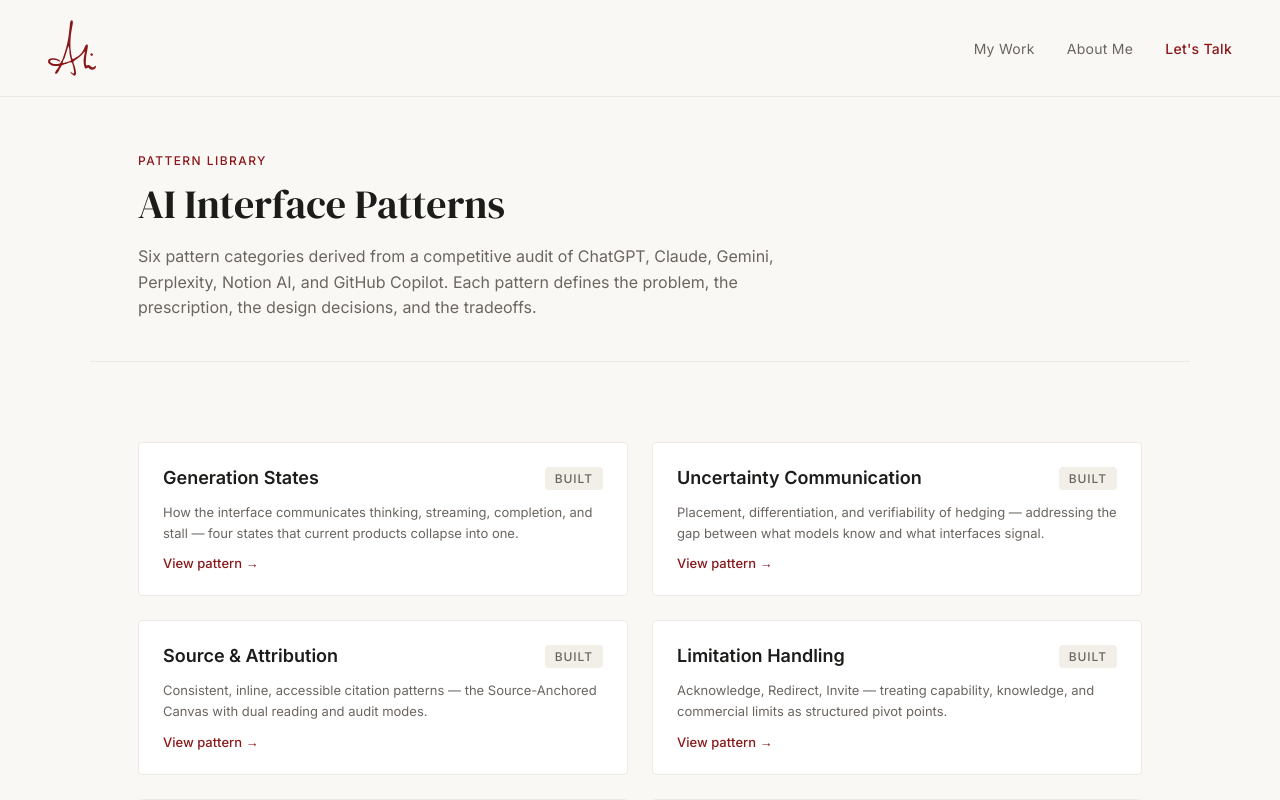
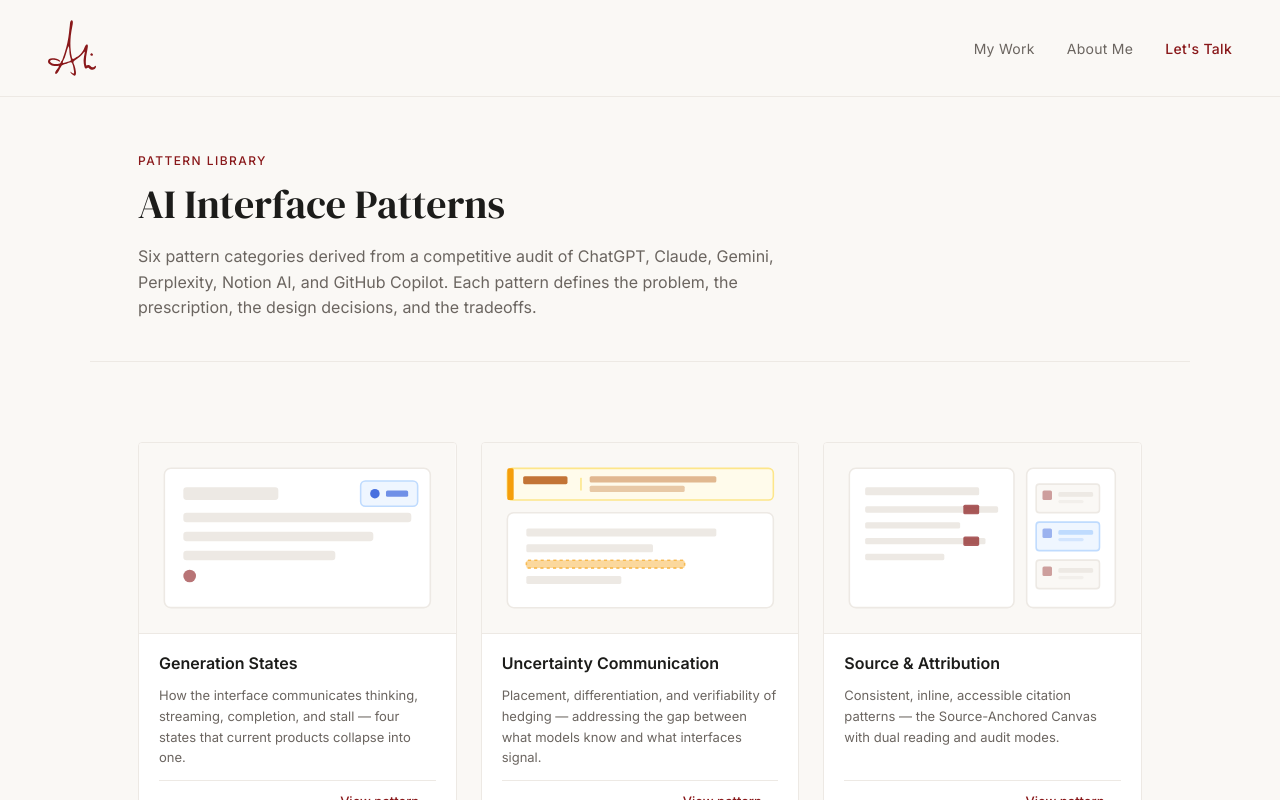
Before and after one commit to alikhandesign/alikhandesign.com, a Next.js app: page /patterns in a window 1280 px wide. Shown: the top 800 px of the page. Built offline with nearby package versions, Linux system fonts and the light colour scheme.

Commit message:
feat(patterns): build patterns

```diff
--- a/app/patterns/page.tsx
+++ b/app/patterns/page.tsx
@@ -5,44 +5,139 @@ const patterns = [
     slug: 'generation-states',
     title: 'Generation States',
     desc: 'How the interface communicates thinking, streaming, completion, and stall — four states that current products collapse into one.',
-    status: 'Built',
+    svg: `<svg viewBox="0 0 200 120" fill="none" xmlns="http://www.w3.org/2000/svg">
+      <rect width="200" height="120" fill="#FAF8F5"/>
+      <rect x="16" y="16" width="168" height="88" rx="4" fill="white" stroke="#EDE9E4"/>
+      <rect x="28" y="28" width="60" height="8" rx="2" fill="#EDE9E4"/>
+      <rect x="28" y="44" width="144" height="6" rx="2" fill="#EDE9E4"/>
+      <rect x="28" y="56" width="120" height="6" rx="2" fill="#EDE9E4"/>
+      <rect x="28" y="68" width="96" height="6" rx="2" fill="#EDE9E4"/>
+      <rect x="28" y="80" width="8" height="8" rx="4" fill="#89181A" opacity="0.6">
+        <animate attributeName="opacity" values="0.6;0.2;0.6" dur="1.4s" repeatCount="indefinite"/>
+      </rect>
+      <rect x="140" y="24" width="36" height="16" rx="3" fill="#EFF6FF" stroke="#BFDBFE"/>
+      <rect x="146" y="29" width="6" height="6" rx="3" fill="#1D4ED8" opacity="0.8">
+        <animate attributeName="opacity" values="0.8;0.3;0.8" dur="1.4s" repeatCount="indefinite"/>
+      </rect>
+      <rect x="156" y="30" width="14" height="4" rx="1" fill="#1D4ED8" opacity="0.6"/>
+    </svg>`,
   },
   {
     slug: 'uncertainty-communication',
     title: 'Uncertainty Communication',
     desc: 'Placement, differentiation, and verifiability of hedging — addressing the gap between what models know and what interfaces signal.',
-    status: 'Built',
+    svg: `<svg viewBox="0 0 200 120" fill="none" xmlns="http://www.w3.org/2000/svg">
+      <rect width="200" height="120" fill="#FAF8F5"/>
+      <rect x="16" y="16" width="168" height="20" rx="3" fill="#FFFBEB" stroke="#FDE68A"/>
+      <rect x="16" y="16" width="4" height="20" rx="1" fill="#F59E0B"/>
+      <rect x="26" y="21" width="28" height="5" rx="1" fill="#B45309" opacity="0.8"/>
+      <rect x="62" y="22" width="1" height="8" fill="#FDE68A"/>
+      <rect x="68" y="21" width="80" height="4" rx="1" fill="#B45309" opacity="0.4"/>
+      <rect x="68" y="27" width="60" height="4" rx="1" fill="#B45309" opacity="0.3"/>
+      <rect x="16" y="44" width="168" height="60" rx="4" fill="white" stroke="#EDE9E4"/>
+      <rect x="28" y="54" width="120" height="5" rx="1" fill="#EDE9E4"/>
+      <rect x="28" y="64" width="80" height="5" rx="1" fill="#EDE9E4"/>
+      <rect x="28" y="74" width="100" height="5" rx="1" fill="#F59E0B" opacity="0.4"/>
+      <rect x="28" y="74" width="100" height="5" rx="1" fill="none" stroke="#F59E0B" stroke-dasharray="2 2" opacity="0.6"/>
+      <rect x="28" y="84" width="60" height="5" rx="1" fill="#EDE9E4"/>
+    </svg>`,
   },
   {
     slug: 'source-attribution',
     title: 'Source & Attribution',
     desc: 'Consistent, inline, accessible citation patterns — the Source-Anchored Canvas with dual reading and audit modes.',
-    status: 'Built',
+    svg: `<svg viewBox="0 0 200 120" fill="none" xmlns="http://www.w3.org/2000/svg">
+      <rect width="200" height="120" fill="#FAF8F5"/>
+      <rect x="16" y="16" width="104" height="88" rx="4" fill="white" stroke="#EDE9E4"/>
+      <rect x="128" y="16" width="56" height="88" rx="4" fill="white" stroke="#EDE9E4"/>
+      <rect x="26" y="28" width="72" height="5" rx="1" fill="#EDE9E4"/>
+      <rect x="26" y="40" width="84" height="4" rx="1" fill="#EDE9E4"/>
+      <rect x="26" y="50" width="60" height="4" rx="1" fill="#EDE9E4"/>
+      <rect x="26" y="60" width="76" height="4" rx="1" fill="#EDE9E4"/>
+      <rect x="26" y="70" width="50" height="4" rx="1" fill="#EDE9E4"/>
+      <rect x="88" y="39" width="10" height="6" rx="1" fill="#89181A" opacity="0.7"/>
+      <rect x="88" y="59" width="10" height="6" rx="1" fill="#89181A" opacity="0.7"/>
+      <rect x="134" y="26" width="40" height="18" rx="2" fill="#FAF8F5" stroke="#EDE9E4"/>
+      <rect x="138" y="30" width="6" height="6" rx="1" fill="#89181A" opacity="0.4"/>
+      <rect x="148" y="31" width="22" height="3" rx="1" fill="#EDE9E4"/>
+      <rect x="148" y="36" width="16" height="2" rx="1" fill="#EDE9E4" opacity="0.6"/>
+      <rect x="134" y="50" width="40" height="18" rx="2" fill="#EFF6FF" stroke="#BFDBFE"/>
+      <rect x="138" y="54" width="6" height="6" rx="1" fill="#1D4ED8" opacity="0.4"/>
+      <rect x="148" y="55" width="22" height="3" rx="1" fill="#BFDBFE"/>
+      <rect x="148" y="60" width="16" height="2" rx="1" fill="#BFDBFE" opacity="0.6"/>
+      <rect x="134" y="74" width="40" height="18" rx="2" fill="#FAF8F5" stroke="#EDE9E4"/>
+      <rect x="138" y="78" width="6" height="6" rx="1" fill="#89181A" opacity="0.4"/>
+      <rect x="148" y="79" width="22" height="3" rx="1" fill="#EDE9E4"/>
+      <rect x="148" y="84" width="16" height="2" rx="1" fill="#EDE9E4" opacity="0.6"/>
+    </svg>`,
   },
   {
     slug: 'limitation-handling',
     title: 'Limitation Handling',
     desc: 'Acknowledge, Redirect, Invite — treating capability, knowledge, and commercial limits as structured pivot points.',
-    status: 'Built',
+    svg: `<svg viewBox="0 0 200 120" fill="none" xmlns="http://www.w3.org/2000/svg">
+      <rect width="200" height="120" fill="#FAF8F5"/>
+      <rect x="16" y="16" width="168" height="88" rx="4" fill="white" stroke="#EDE9E4"/>
+      <rect x="16" y="16" width="168" height="14" rx="3" fill="#FAF8F5" stroke="#EDE9E4"/>
+      <rect x="24" y="20" width="50" height="6" rx="1" fill="#EDE9E4"/>
+      <rect x="148" y="20" width="28" height="6" rx="2" fill="#F0FDF4" stroke="#BBF7D0"/>
+      <rect x="28" y="38" width="144" height="5" rx="1" fill="#EDE9E4"/>
+      <rect x="28" y="50" width="120" height="5" rx="1" fill="#89181A" opacity="0.3"/>
+      <rect x="28" y="62" width="100" height="5" rx="1" fill="#EDE9E4"/>
+      <rect x="28" y="78" width="56" height="16" rx="3" fill="#FAF8F5" stroke="#EDE9E4"/>
+      <rect x="36" y="83" width="40" height="5" rx="1" fill="#EDE9E4"/>
+      <rect x="92" y="78" width="68" height="16" rx="3" fill="#89181A"/>
+      <rect x="100" y="83" width="52" height="5" rx="1" fill="white" opacity="0.8"/>
+    </svg>`,
   },
   {
     slug: 'correction-refinement',
     title: 'Correction & Refinement',
     desc: 'The Clarification Interceptor and block-level versioning — moving from blind regeneration to surgical iteration.',
-    status: 'Built',
+    svg: `<svg viewBox="0 0 200 120" fill="none" xmlns="http://www.w3.org/2000/svg">
+      <rect width="200" height="120" fill="#FAF8F5"/>
+      <rect x="16" y="16" width="168" height="88" rx="4" fill="white" stroke="#EDE9E4"/>
+      <rect x="28" y="28" width="144" height="20" rx="3" fill="#FAF8F5" stroke="#EDE9E4"/>
+      <rect x="36" y="33" width="80" height="5" rx="1" fill="#EDE9E4"/>
+      <rect x="36" y="40" width="60" height="5" rx="1" fill="#EDE9E4"/>
+      <rect x="28" y="54" width="144" height="20" rx="3" fill="#EFF6FF" stroke="#BFDBFE"/>
+      <rect x="36" y="59" width="60" height="5" rx="1" fill="#BFDBFE"/>
+      <rect x="36" y="66" width="80" height="5" rx="1" fill="#BFDBFE"/>
+      <rect x="152" y="54" width="20" height="10" rx="2" fill="#EFF6FF" stroke="#BFDBFE"/>
+      <rect x="154" y="57" width="6" height="4" rx="1" fill="#1D4ED8" opacity="0.5"/>
+      <rect x="162" y="58" width="8" height="3" rx="1" fill="#1D4ED8" opacity="0.3"/>
+      <rect x="28" y="80" width="64" height="14" rx="3" fill="#FAF8F5" stroke="#EDE9E4"/>
+      <rect x="36" y="84" width="48" height="5" rx="1" fill="#EDE9E4"/>
+      <rect x="100" y="80" width="72" height="14" rx="3" fill="#FAF8F5" stroke="#EDE9E4"/>
+      <rect x="108" y="84" width="56" height="5" rx="1" fill="#EDE9E4"/>
+    </svg>`,
   },
   {
     slug: 'error-states',
     title: 'Error States',
     desc: 'The Heartbeat Watchdog and four-error taxonomy — eliminating silent failures through state escalation and input preservation.',
-    status: 'Built',
+    svg: `<svg viewBox="0 0 200 120" fill="none" xmlns="http://www.w3.org/2000/svg">
+      <rect width="200" height="120" fill="#FAF8F5"/>
+      <rect x="16" y="16" width="168" height="88" rx="4" fill="white" stroke="#EDE9E4"/>
+      <rect x="28" y="28" width="144" height="5" rx="1" fill="#EDE9E4"/>
+      <rect x="28" y="38" width="120" height="5" rx="1" fill="#EDE9E4"/>
+      <rect x="28" y="48" width="60" height="5" rx="1" fill="#EDE9E4"/>
+      <rect x="16" y="60" width="168" height="3" fill="#89181A" opacity="0.2"/>
+      <rect x="16" y="63" width="168" height="41" rx="0" fill="#FDF0F0"/>
+      <rect x="16" y="63" width="3" height="41" fill="#89181A"/>
+      <rect x="28" y="71" width="36" height="5" rx="1" fill="#89181A" opacity="0.7"/>
+      <rect x="28" y="81" width="100" height="4" rx="1" fill="#89181A" opacity="0.3"/>
+      <rect x="28" y="89" width="44" height="10" rx="2" fill="#89181A"/>
+      <rect x="34" y="92" width="32" height="4" rx="1" fill="white" opacity="0.9"/>
+      <rect x="80" y="89" width="44" height="10" rx="2" fill="#FAF8F5" stroke="#EDE9E4"/>
+      <rect x="86" y="92" width="32" height="4" rx="1" fill="#EDE9E4"/>
+    </svg>`,
   },
 ]
 
 export default function PatternsIndex() {
   return (
     <div style={{ maxWidth: 'var(--max-w)', margin: '0 auto' }}>
-      {/* Header */}
       <div className="page-header">
         <p className="eyebrow" style={{ marginBottom: 'var(--space-3)' }}>Pattern Library</p>
         <h1 className="font-serif" style={{ fontSize: 'var(--text-4xl)', fontWeight: 400, lineHeight: 'var(--line-height-tight)', marginBottom: 'var(--space-4)', color: 'var(--text)' }}>
@@ -53,38 +148,38 @@ export default function PatternsIndex() {
         </p>
       </div>
 
-      {/* Pattern grid */}
       <div className="section-pad">
-        <div style={{ display: 'grid', gridTemplateColumns: 'repeat(auto-fill, minmax(320px, 1fr))', gap: 'var(--space-6)' }}>
+        <div style={{ display: 'grid', gridTemplateColumns: 'repeat(auto-fill, minmax(300px, 1fr))', gap: 'var(--space-6)' }}>
           {patterns.map((p) => (
-            <Link
-              key={p.slug}
-              href={`/patterns/${p.slug}`}
-              style={{ textDecoration: 'none' }}
-            >
+            <Link key={p.slug} href={`/patterns/${p.slug}`} style={{ textDecoration: 'none' }}>
               <div className="work-card" style={{
                 border: '1px solid var(--border)',
                 borderRadius: 'var(--radius)',
-                padding: 'var(--space-6)',
                 background: 'var(--surface)',
                 height: '100%',
                 display: 'flex',
                 flexDirection: 'column',
-                gap: 'var(--space-3)',
+                overflow: 'hidden',
                 cursor: 'pointer',
               }}>
-                <div style={{ display: 'flex', justifyContent: 'space-between', alignItems: 'flex-start' }}>
-                  <h2 style={{ fontSize: 'var(--text-lg)', fontWeight: 'var(--font-weight-semibold)', color: 'var(--text)', lineHeight: 'var(--line-height-tight)' }}>
+                {/* SVG illustration area */}
+                <div style={{ borderBottom: '1px solid var(--border)', lineHeight: 0 }}
+                  dangerouslySetInnerHTML={{ __html: p.svg }}
+                />
+                {/* Card body */}
+                <div style={{ padding: 'var(--space-5)', display: 'flex', flexDirection: 'column', gap: 'var(--space-3)', flex: 1 }}>
+                  <h2 style={{ fontSize: 'var(--text-md)', fontWeight: 'var(--font-weight-semibold)', color: 'var(--text)', lineHeight: 'var(--line-height-tight)' }}>
                     {p.title}
                   </h2>
-                  <span className="tag">{p.status}</span>
+                  <p style={{ fontSize: 'var(--text-sm)', color: 'var(--text-muted)', lineHeight: 'var(--line-height-normal)', flex: 1 }}>
+                    {p.desc}
+                  </p>
+                  <div style={{ display: 'flex', justifyContent: 'flex-end', paddingTop: 'var(--space-3)', borderTop: '1px solid var(--border)' }}>
+                    <span style={{ fontSize: 'var(--text-sm)', color: 'var(--accent)', fontWeight: 'var(--font-weight-medium)' }}>
+                      View pattern →
+                    </span>
+                  </div>
                 </div>
-                <p style={{ fontSize: 'var(--text-sm)', color: 'var(--text-muted)', lineHeight: 'var(--line-height-normal)', flex: 1 }}>
-                  {p.desc}
-                </p>
-                <span style={{ fontSize: 'var(--text-sm)', color: 'var(--accent)', fontWeight: 'var(--font-weight-medium)' }}>
-                  View pattern →
-                </span>
               </div>
             </Link>
           ))}
```
